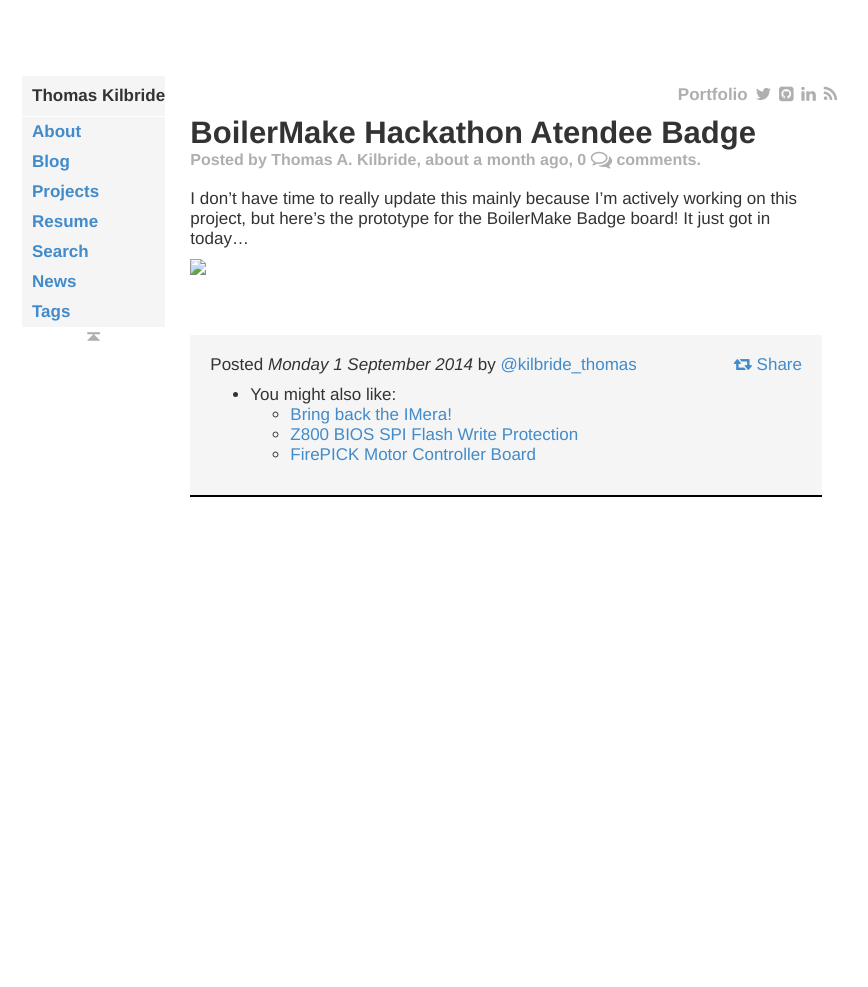
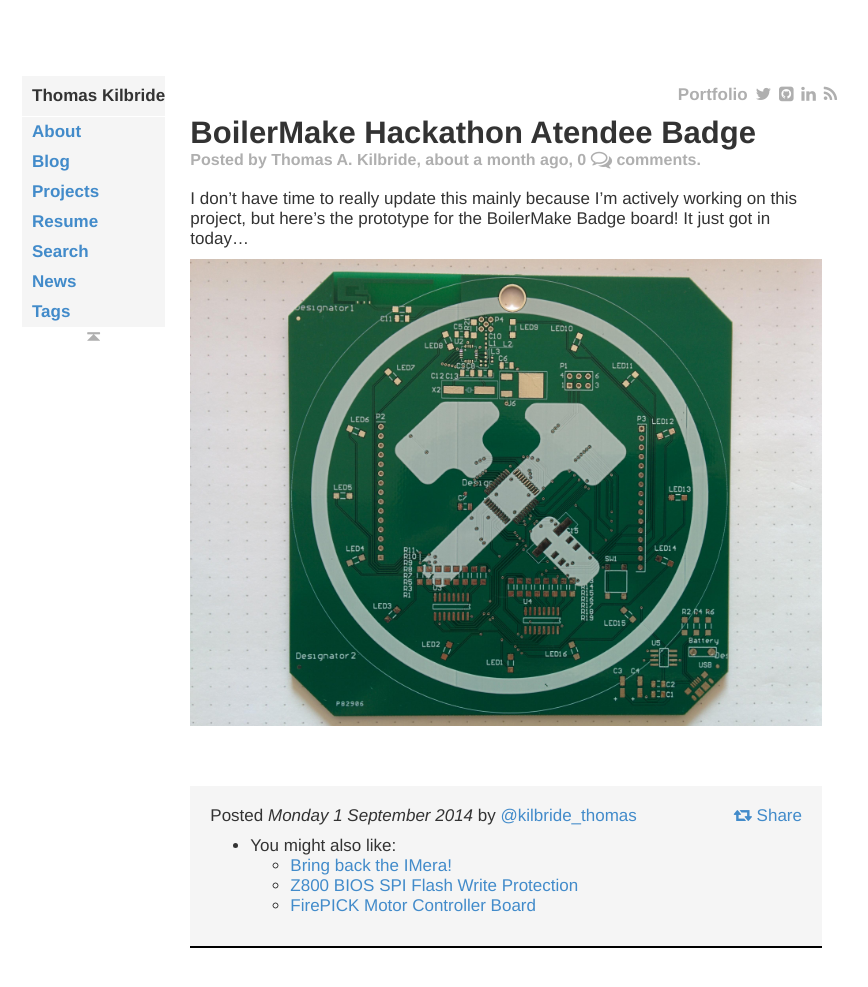
Before and after one commit to obnauticus/obnauticus.github.io, a Jekyll site: the page built from projects/_posts/2014-09-05-BoilerMakeBadge_I.md, in a window 1280 px wide and 1068 px high. Shown: the top 987 px of the window, without its empty margins (203-1071 px from the left). Built offline with Jekyll 4.4.1, drawn with Linux system fonts in a browser that asks for light colours; nearby versions of some CDN libraries; some web fonts are replaced; Markdown is read by kramdown in place of the engine named in the settings; comment, search, counter and statistics services are not loaded.

Commit message:
fixing image...hopefully the last time

```diff
--- a/projects/_posts/2014-09-05-BoilerMakeBadge_I.md
+++ b/projects/_posts/2014-09-05-BoilerMakeBadge_I.md
@@ -12,4 +12,4 @@
 
 I don't have time to really update this mainly because I'm actively working on this project, but here's the prototype for the BoilerMake Badge board! It just got in today...
 
-<img src="assets/images/boilerbadgeprototype.jpeg">
+<img src="/assets/images/boilerbadgeprototype.jpeg">
```
